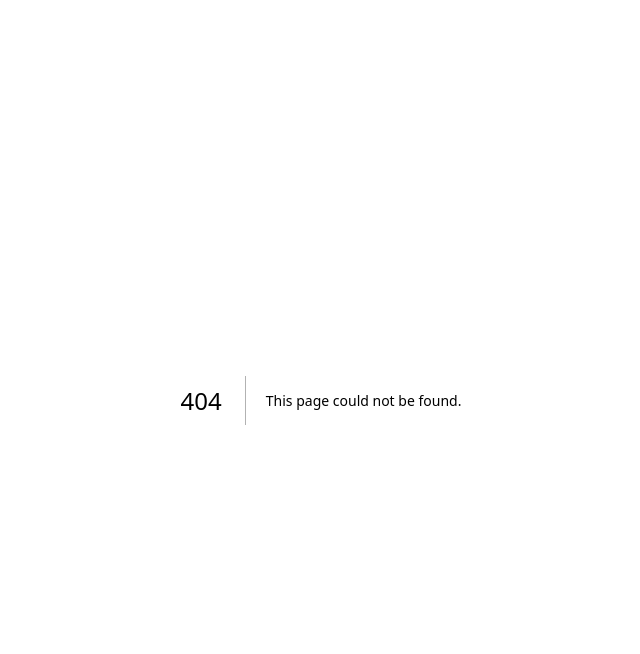
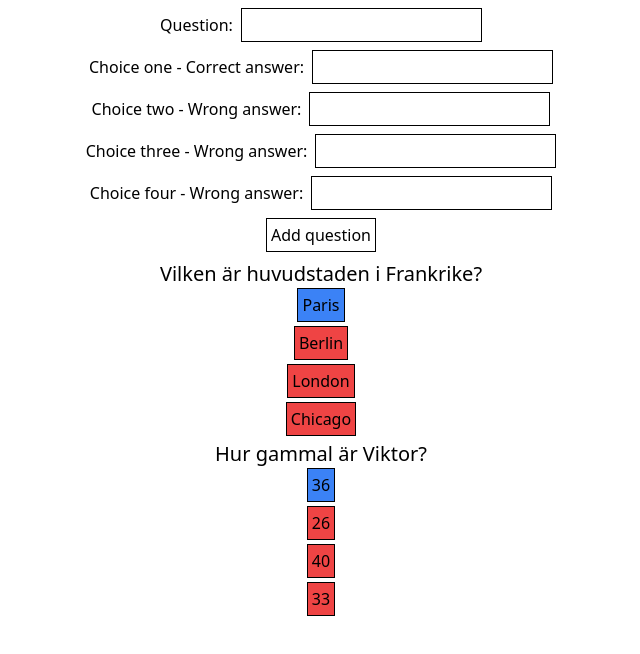
Before and after one commit to VWiman/goquiz, a Next.js app: page /adminpage in a window 1280 px wide. Before the commit this address had no page. Shown: the top 654 px of the page, without its empty margins (319-959 px from the left). Built offline with nearby package versions, Linux system fonts and the light colour scheme.

Commit message:
Implemented a basic version of adminpage, store and json file. Added ability to display .json content.

```diff
--- a/components/ProgressIndicator.js
+++ b/components/ProgressIndicator.js
@@ -1,4 +1,3 @@
-
 export default function ProgressIndicator() {
   return (
     <div>
--- /dev/null
+++ b/db/questions.json
@@ -0,0 +1,24 @@
+{
+    "questions": [
+        {
+            "question": "Vilken är huvudstaden i Frankrike?",
+            "choices": [
+                "Paris",
+                "Berlin",
+                "London",
+                "Chicago"
+            ],
+            "answer": "Paris"
+        },
+        {
+            "question": "Hur gammal är Viktor?",
+            "choices": [
+                "36",
+                "26",
+                "40",
+                "33"
+            ],
+            "answer": "36"
+        }
+    ]
+}
--- /dev/null
+++ b/pages/adminpage.js
@@ -0,0 +1,124 @@
+import { useEffect, useState } from "react";
+
+export default function adminpage() {
+	const [stateQuestions, setStateQuestions] = useState({ questions: [] });
+	const [question, setQuestion] = useState("");
+	const [answer, setAnswer] = useState("");
+	const [choiceTwo, setChoiceTwo] = useState("");
+	const [choiceThree, setChoiceThree] = useState("");
+	const [choiceFour, setChoiceFour] = useState("");
+	const [isSending, setIsSending] = useState(false);
+
+	const fetchQuestions = async () => {
+		const response = await fetch("/api/store");
+		const data = await response.json();
+		console.log(data);
+		setStateQuestions(data);
+	};
+
+	const updateQuestions = async () => {
+		const orderedChoices = [answer, choiceTwo, choiceThree, choiceFour];
+		// shuffle fick jag leta upp
+		function shuffle(array) {
+			for (let index = array.length - 1; index > 0; index--) {
+				const randomIndex = Math.floor(Math.random() * (index + 1));
+				[array[index], array[randomIndex]] = [array[randomIndex], array[index]];
+			}
+			return array;
+		}
+		const randomChoices = shuffle(orderedChoices);
+		const newQuestions = { question: question, choices: randomChoices, answer: answer };
+
+		const joinedQuestions = { questions: [...stateQuestions.questions, newQuestions] };
+
+		console.log(joinedQuestions);
+
+		const response = await fetch("/api/store", {
+			method: "POST",
+			body: JSON.stringify(joinedQuestions),
+		});
+		const data = await response.json();
+		console.log(data);
+		setIsSending(false);
+		fetchQuestions();
+	};
+
+	function handleForm(e) {
+		if (question != "") {
+			setIsSending(true);
+			e.preventDefault();
+			console.log(e.target.value);
+			updateQuestions();
+			setQuestion("");
+			setAnswer("");
+			setChoiceTwo("");
+			setChoiceThree("");
+			setChoiceFour("");
+		} else alert("You need to fill in the question form.");
+	}
+
+	useEffect(() => {
+		fetchQuestions();
+	}, []);
+
+	return (
+		<main>
+			<form onSubmit={(e) => handleForm(e)}>
+				<label htmlFor="question">
+					Question:
+					<input id="question" name="question" value={question} onChange={(e) => setQuestion(e.target.value)}></input>
+				</label>
+
+				<label htmlFor="answer">
+					Choice one - Correct answer:
+					<input id="answer" name="answer" value={answer} onChange={(e) => setAnswer(e.target.value)}></input>
+				</label>
+
+				<label htmlFor="choiceTwo">
+					Choice two - Wrong answer:
+					<input
+						id="choiceTwo"
+						name="choiceTwo"
+						value={choiceTwo}
+						onChange={(e) => setChoiceTwo(e.target.value)}></input>
+				</label>
+
+				<label htmlFor="choiceThree">
+					Choice three - Wrong answer:
+					<input
+						id="choiceThree"
+						name="choiceThree"
+						value={choiceThree}
+						onChange={(e) => setChoiceThree(e.target.value)}></input>
+				</label>
+
+				<label htmlFor="choiceFour">
+					Choice four - Wrong answer:
+					<input
+						id="choiceFour"
+						name="choiceFour"
+						value={choiceFour}
+						onChange={(e) => setChoiceFour(e.target.value)}></input>
+				</label>
+				<button disabled={isSending} type="submit" id="submitButton">
+					Add question
+				</button>
+			</form>
+
+			<ul>
+				{stateQuestions.questions.map((item, index) => (
+					<li key={index}>
+						<h2>{item.question}</h2>
+						<ul>
+							{item.choices.map((choice, i) => (
+								<li key={i}>
+									<button className={`${choice == item.answer ? "bg-blue-500" : "bg-red-500"}`}>{choice}</button>
+								</li>
+							))}
+						</ul>
+					</li>
+				))}
+			</ul>
+		</main>
+	);
+}
--- a/pages/api/hello.js
+++ /dev/null
@@ -1,5 +0,0 @@
-// Next.js API route support: https://nextjs.org/docs/api-routes/introduction
-
-export default function handler(req, res) {
-  res.status(200).json({ name: "John Doe" });
-}
--- /dev/null
+++ b/pages/api/store.js
@@ -0,0 +1,34 @@
+// Only comments and no code by ChatGPT
+
+import fsPromises from "fs/promises";
+import path from "path";
+
+const filePath = path.join(process.cwd(), "db/questions.json");
+
+export default async function handler(req, res) {
+	if (req.method === "GET") {
+		/*
+            GET Requests:
+            When a GET request is received, the handler reads the questions JSON file located in the 'data' directory of the project's current working directory. It parses this file from JSON into a JavaScript object. If this operation is successful, it logs the fetched questions to the console for debugging purposes and sends them back to the requester with a 200 OK HTTP status code, encapsulated in a JSON response.
+            */
+		const fileData = await fsPromises.readFile(filePath);
+		const questionsData = JSON.parse(fileData);
+		console.log("Questions read from state:", questionsData);
+		res.status(200).json(questionsData);
+	} else if (req.method === "POST") {
+		try {
+			/* POST Requests:
+            For POST requests, the handler aims to update the questions JSON file with new data received in the request body. It first attempts to parse the incoming JSON payload into a JavaScript object. If parsing is successful, it logs the new questions data for debugging and then serializes this data back into a JSON string. This string is then written to the questions file, effectively updating its contents. A successful write operation results in a 200 OK response to the requester, indicating that the questions were updated successfully. If any errors occur during this process, such as during parsing or writing, the handler catches these exceptions, logs them for debugging, and returns a 500 Internal Server Error status code with an appropriate error message. */
+			const questions = req.body;
+			const parsedQuestions = JSON.parse(questions);
+			const newQuestions = parsedQuestions;
+			console.log("Questions written to state:", newQuestions);
+			const updatedQuestion = JSON.stringify(newQuestions);
+			await fsPromises.writeFile(filePath, updatedQuestion);
+			res.status(200).json({ message: "Questions updated successfully" });
+		} catch (error) {
+			console.log(error);
+			res.status(500).json({ message: "Error storing data" });
+		}
+	}
+}
--- a/pages/index.js
+++ b/pages/index.js
@@ -1,12 +1,12 @@
-import { Link } from 'react-router-dom';
+import Link from "next/link";
 
 export default function Home() {
   return (
     <main>
-      <Link to="/adminpage">
+      <Link href="/adminpage">
         <button>Admin</button>
       </Link>
-      <Link to="/userpage">
+      <Link href="/userpage">
         <button>User</button>
       </Link>
     </main>
--- a/styles/globals.css
+++ b/styles/globals.css
@@ -2,32 +2,26 @@
 @tailwind components;
 @tailwind utilities;
 
-:root {
-  --foreground-rgb: 0, 0, 0;
-  --background-start-rgb: 214, 219, 220;
-  --background-end-rgb: 255, 255, 255;
+label {
+  @apply flex flex-row gap-2 items-center
 }
 
-@media (prefers-color-scheme: dark) {
-  :root {
-    --foreground-rgb: 255, 255, 255;
-    --background-start-rgb: 0, 0, 0;
-    --background-end-rgb: 0, 0, 0;
-  }
+input {
+  @apply border border-black p-1
 }
 
-body {
-  color: rgb(var(--foreground-rgb));
-  background: linear-gradient(
-      to bottom,
-      transparent,
-      rgb(var(--background-end-rgb))
-    )
-    rgb(var(--background-start-rgb));
+button {
+  @apply flex max-w-fit border border-black p-1
 }
 
-@layer utilities {
-  .text-balance {
-    text-wrap: balance;
-  }
+form {
+  @apply flex flex-col gap-2 p-2 justify-center items-center
 }
+
+ul {
+  @apply flex flex-col justify-center items-center gap-1
+}
+
+h2 {
+  @apply text-xl font-medium
+}
```
